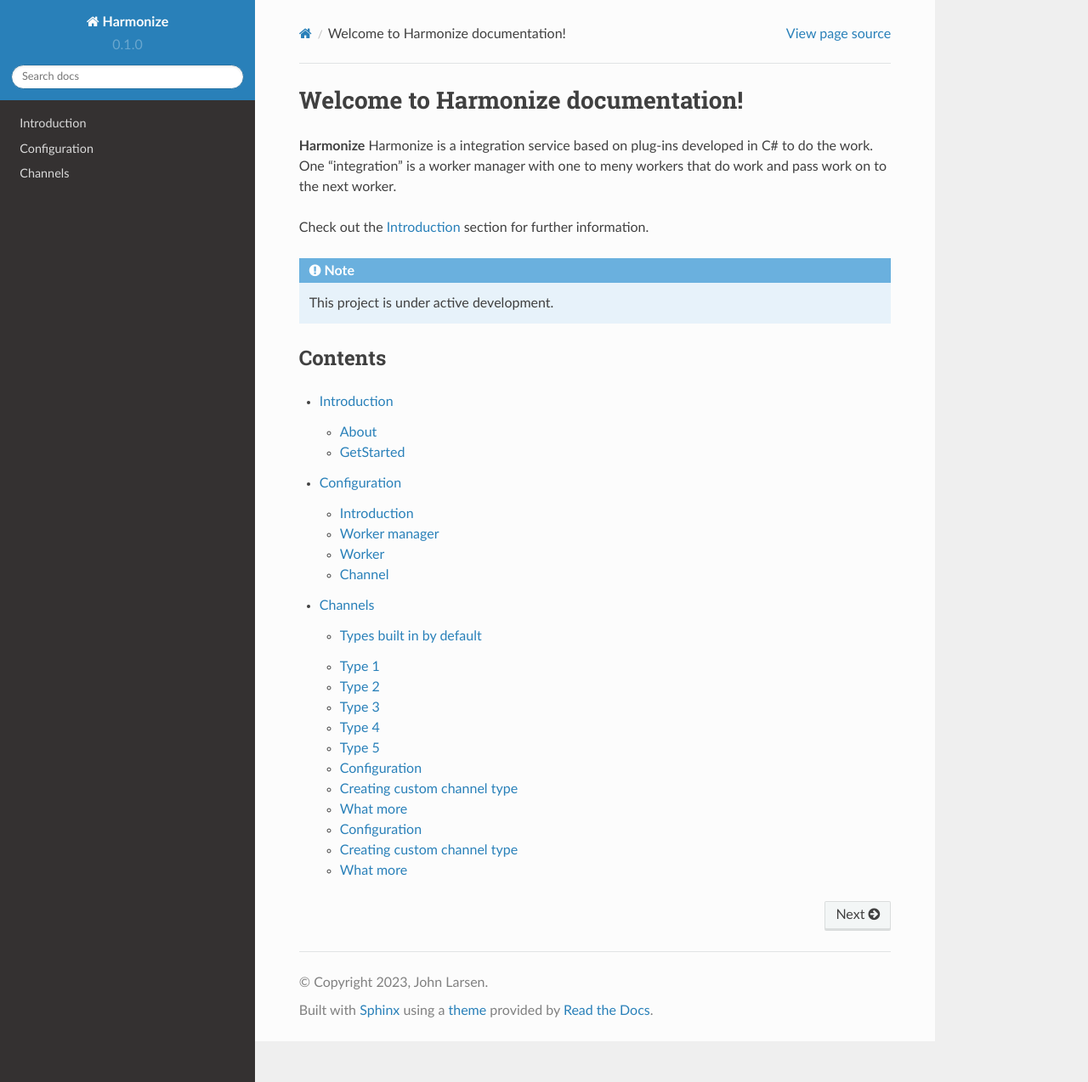
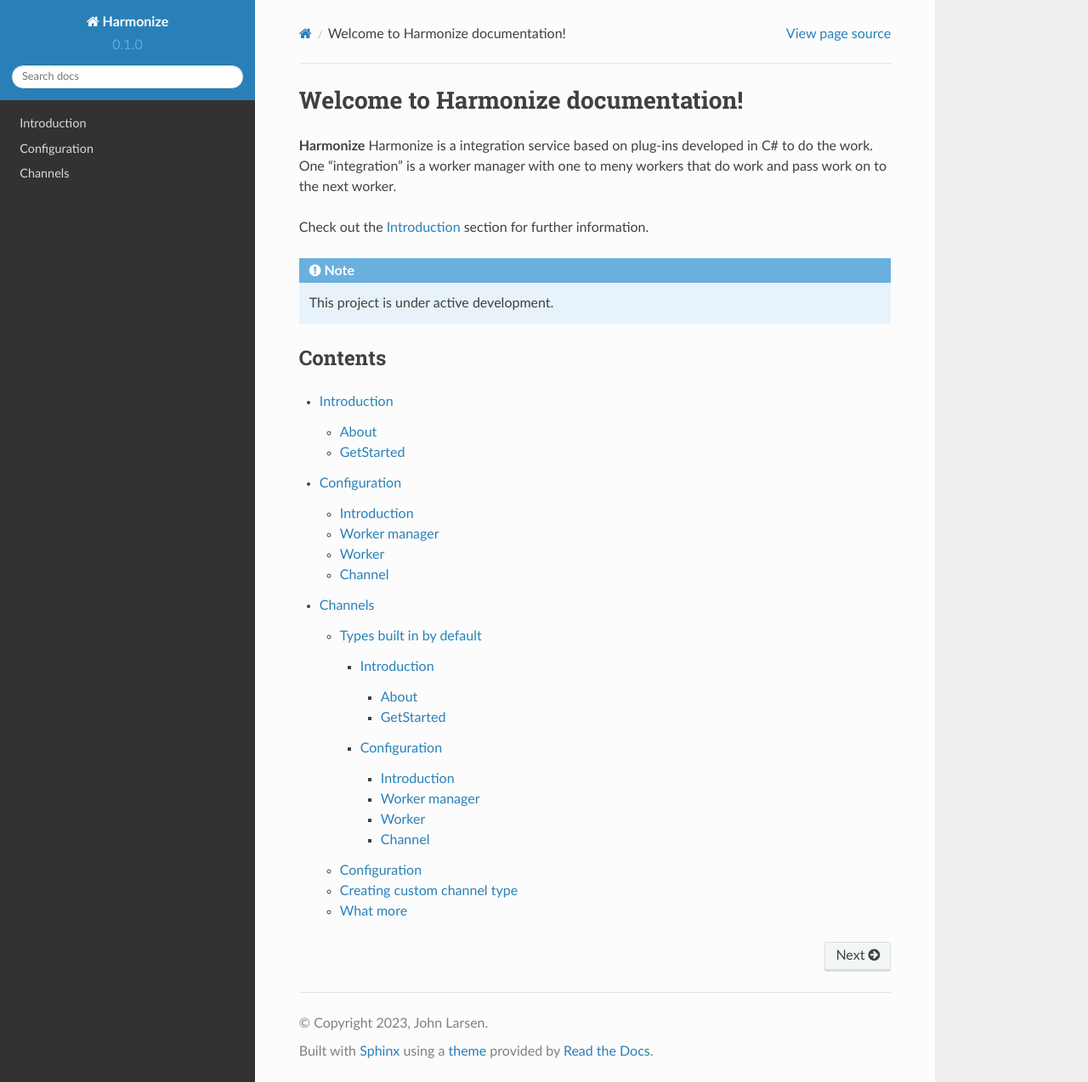
Before and after one commit to Digitizeit-se/Harmonice, a Sphinx documentation site: the page built from docs/source/index.rst, in a window 1280 px wide and 1274 px high. Shown: the whole window at 85% size. Built offline with Sphinx 7.4.7 and the Read the Docs theme 2.0.0, drawn with Linux system fonts in a browser that asks for light colours; pages that are not in the unit, such as notebooks, are missing from menus.

Commit message:
doc update

```diff
--- a/docs/source/channels.rst
+++ b/docs/source/channels.rst
@@ -1,53 +1,16 @@
 Channels
-========
+=====
 
-The channel "plug-in" is what is used by the worker manager to pass work from one worker to the next.
+The channel "plug-in" is what is used by the worker manger to pass work from one worker to the next.
 
 Types built in by default
--------------------------
+------------
 
 .. toctree::
-    :maxdepth: 2
 
-    type1
-    type2
-    type3
-    type4
-    type5
-
-Type 1
-------
-
-Content for Type 1.
-
-Type 2
-------
-
-Content for Type 2.
-
-Type 3
-------
-
-Content for Type 3.
-
-Type 4
-------
-
-Content for Type 4.
-
-Type 5
-------
-
-Content for Type 5.
-
-Configuration
--------------
-
-Creating custom channel type
-----------------------------
-
-What more
----------
+   introduction
+   configuration
+   channels
 
 Configuration
 ------------
```
